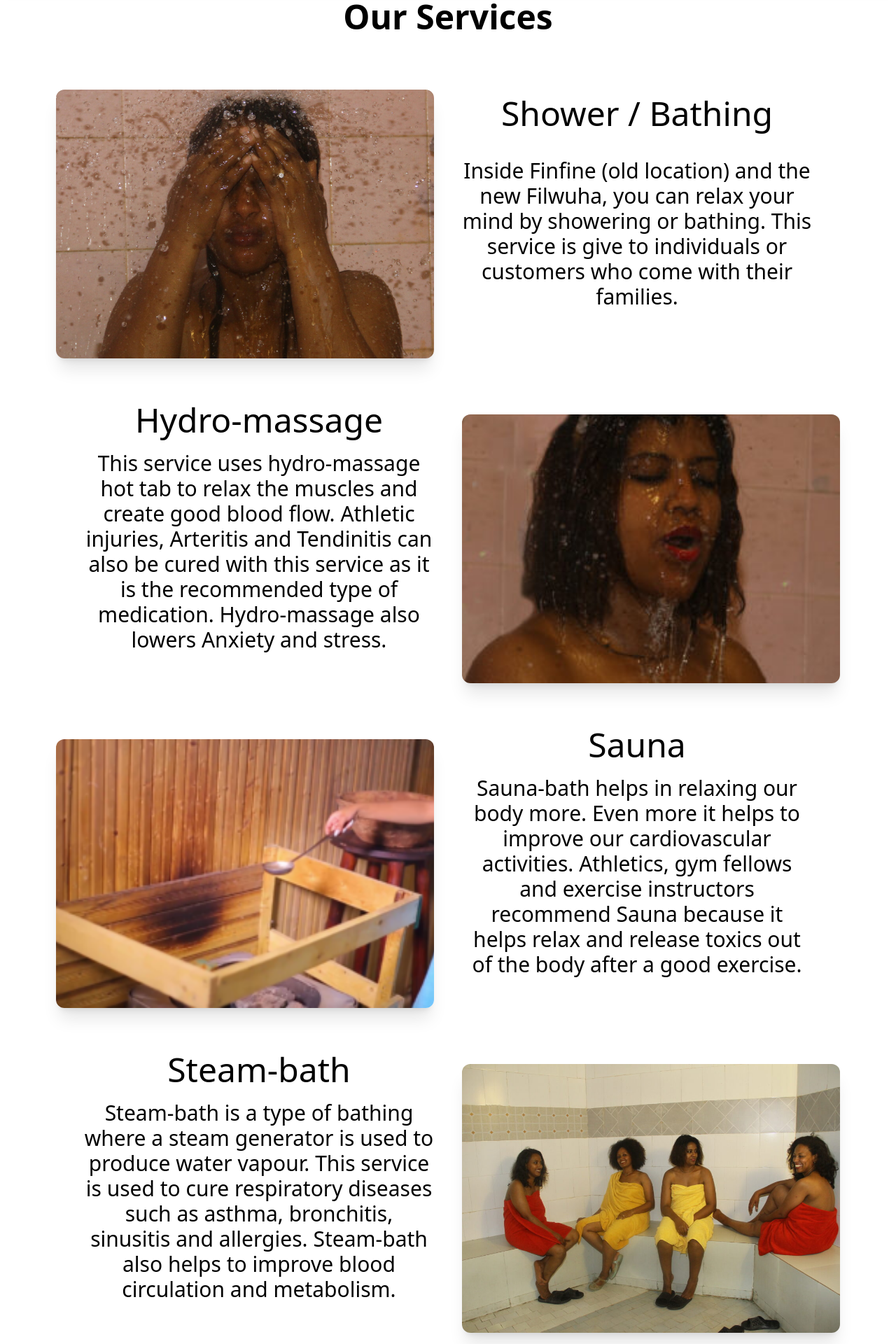
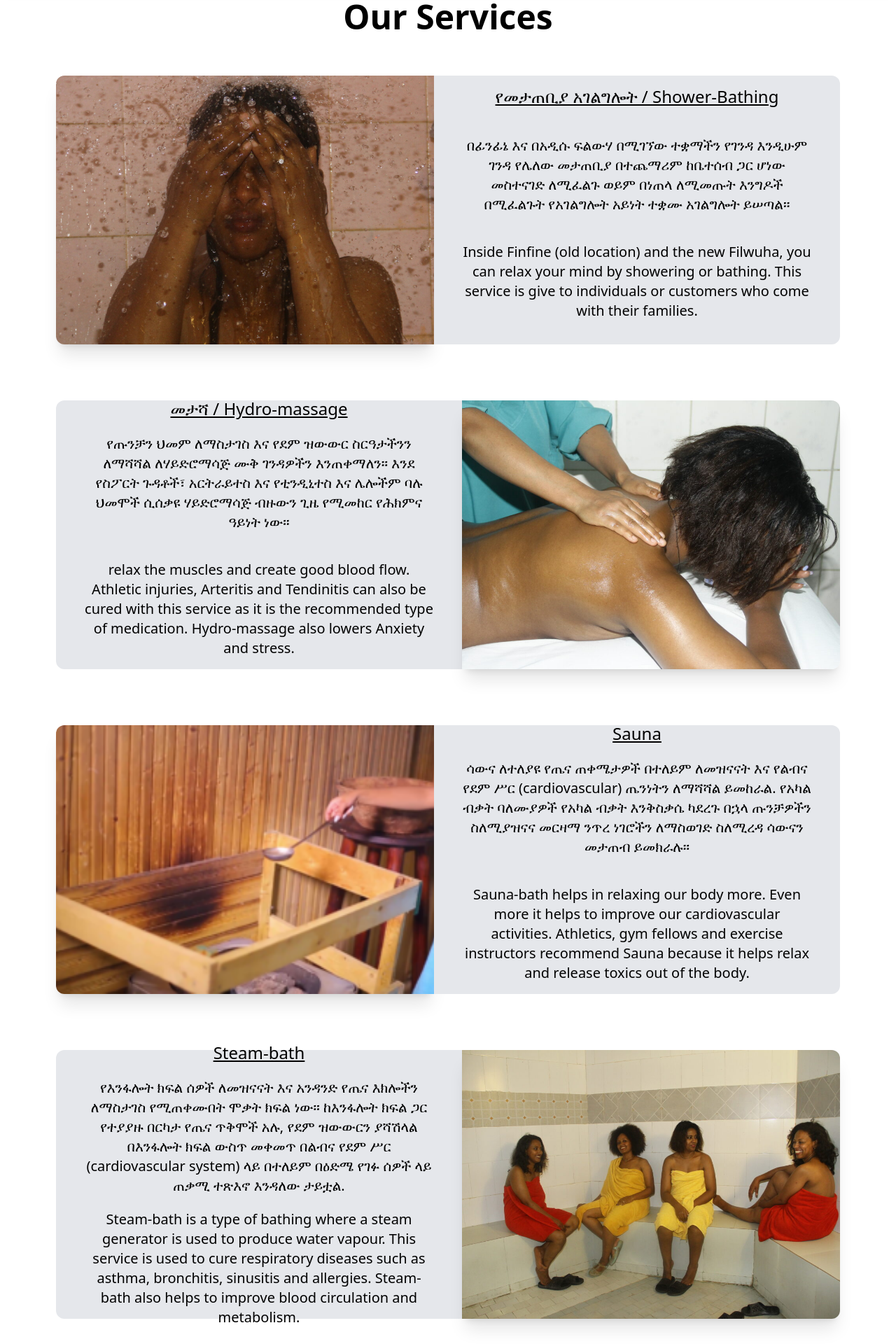
Before and after one commit to zakisu250/filwuha_ms, a React (Create React App) app in the folder frontend/: page /services in a window 1280 px wide. Shown: the part 120-2040 px from the top of the page at 70% size. Built offline with nearby package versions, Linux system fonts and the light colour scheme; the HTML template or start-up script is replaced by a standard one.

Commit message:
added styling for services

```diff
--- a/frontend/src/components/pages/Services.js
+++ b/frontend/src/components/pages/Services.js
@@ -6,65 +6,84 @@ function Services() {
     <div className="flex flex-col justify-center items-center">
       <div className="flex flex-col mt-20">
         <h1 className="text-5xl font-bold text-center mt-10">Our Services</h1>
-        <ul className="mt-10 flex flex-col px-20">
+        <ul className="mt-5 flex flex-col px-20">
           <li className="flex bg-center w-full h-96 mt-10">
-            <span className="w-1/2 flex-1 bg-[url('../../assets/images/shower.jpg')] bg-cover bg-center rounded-xl shadow-xl"></span>
-            <div className="flex flex-col flex-1 justify-center items-center text-center p-5">
-              <h1 className="text-5xl mb-5">Shower / Bathing</h1>
-              <p className="text-3xl p-5">
+            <span className="w-1/2 flex-1 bg-[url('../../assets/images/shower.jpg')] bg-cover bg-center rounded-tl-xl rounded-bl-xl shadow-xl"></span>
+            <div className="flex flex-col flex-1 justify-center items-center text-center p-5 bg-gray-200 rounded-tr-xl rounded-br-xl">
+              <h1 className="text-2xl underline mb-5">
+                የመታጠቢያ አገልግሎት / Shower-Bathing
+              </h1>
+              <p className="text-xl p-5">
+                በፊንፊኔ እና በአዲሱ ፍልውሃ በሚገኘው ተቋማችን የገንዳ እንዲሁም ገንዳ የሌለው መታጠቢያ በተጨማሪም
+                ከቤተሰብ ጋር ሆነው መስተናገድ ለሚፈልጉ ወይም በነጠላ ለሚመጡት እንግዶች በሚፈልጉት የአገልግሎት
+                አይነት ተቋሙ አገልግሎት ይሠጣል፡፡
+              </p>
+              <p className="text-xl p-5">
                 Inside Finfine (old location) and the new Filwuha, you can relax
                 your mind by showering or bathing. This service is give to
                 individuals or customers who come with their families.{' '}
               </p>
-              <p className="text-2xl p-5"></p>
             </div>
           </li>
 
           <li className="flex bg-center w-full h-96 mt-20">
-            <div className="flex flex-col flex-1 justify-center items-center text-center p-5">
-              <h1 className="text-5xl">Hydro-massage</h1>
-              <p className="text-3xl p-5">
-                This service uses hydro-massage hot tab to relax the muscles and
-                create good blood flow. Athletic injuries, Arteritis and
-                Tendinitis can also be cured with this service as it is the
-                recommended type of medication. Hydro-massage also lowers
-                Anxiety and stress.
+            <div className="flex flex-col flex-1 justify-center items-center text-center p-5 bg-gray-200 rounded-tl-xl rounded-bl-xl">
+              <h1 className="text-2xl underline">መታሻ / Hydro-massage</h1>
+              <p className="text-xl p-5">
+                የጡንቻን ህመም ለማስታገስ እና የደም ዝውውር ስርዓታችንን ለማሻሻል ለሃይድሮማሳጅ ሙቅ ገንዳዎችን
+                እንጠቀማለን። እንደ የስፖርት ጉዳቶች፣ አርትራይተስ እና የቲንዲኒተስ እና ሌሎችም ባሉ ህመሞች ሲሰቃዩ
+                ሃይድሮማሳጅ ብዙውን ጊዜ የሚመከር የሕክምና ዓይነት ነው።
+              </p>{' '}
+              <p className="text-xl p-5">
+                relax the muscles and create good blood flow. Athletic injuries,
+                Arteritis and Tendinitis can also be cured with this service as
+                it is the recommended type of medication. Hydro-massage also
+                lowers Anxiety and stress.
               </p>
-              <p className="text-2xl p-5"></p>
             </div>
-            <span className="w-1/2 flex-1 bg-[url('../../assets/images/bath.jpg')] bg-cover bg-center rounded-xl shadow-xl"></span>
+            <span className="w-1/2 flex-1 bg-[url('../../assets/images/hydro-massage.jpg')] bg-cover bg-center rounded-tr-xl rounded-br-xl shadow-xl"></span>
           </li>
 
           <li className="flex bg-center w-full h-96 mt-20">
-            <span className="w-1/2 flex-1 bg-[url('../../assets/images/sauna.png')] bg-cover bg-center rounded-xl shadow-xl"></span>
-            <div className="flex flex-col flex-1 justify-center items-center text-center p-5">
-              <h1 className="text-5xl">Sauna</h1>
-              <p className="text-3xl p-5">
+            <span className="w-1/2 flex-1 bg-[url('../../assets/images/sauna.png')] bg-cover bg-center rounded-tl-xl rounded-bl-xl shadow-xl"></span>
+            <div className="flex flex-col flex-1 justify-center items-center text-center p-5 bg-gray-200 rounded-tr-xl rounded-br-xl">
+              <h1 className="text-2xl underline">Sauna</h1>
+              <p className="text-xl p-5">
+                ሳውና ለተለያዩ የጤና ጠቀሜታዎች በተለይም ለመዝናናት እና የልብና የደም ሥር
+                (cardiovascular) ጤንነትን ለማሻሻል ይመከራል. የአካል ብቃት ባለሙያዎች የአካል ብቃት
+                እንቅስቃሴ ካደረጉ በኋላ ጡንቻዎችን ስለሚያዝናና መርዛማ ንጥረ ነገሮችን ለማስወገድ ስለሚረዳ ሳውናን
+                መታጠብ ይመክራሉ።
+              </p>
+              <p className="text-xl p-5">
                 Sauna-bath helps in relaxing our body more. Even more it helps
                 to improve our cardiovascular activities. Athletics, gym fellows
                 and exercise instructors recommend Sauna because it helps relax
-                and release toxics out of the body after a good exercise.
+                and release toxics out of the body.
               </p>
-              <p className="text-2xl p-5"></p>
             </div>
           </li>
 
           <li className="flex bg-center w-full h-96 mt-20">
-            <div className="flex flex-col flex-1 justify-center items-center text-center p-5">
-              <h1 className="text-5xl">Steam-bath</h1>
-              <p className="text-3xl p-5">
+            <div className="flex flex-col flex-1 justify-center items-center text-center p-5 bg-gray-200 rounded-tl-xl rounded-bl-xl">
+              <h1 className="text-2xl underline">Steam-bath</h1>
+              <p className="text-xl p-5">
+                የእንፋሎት ክፍል ሰዎች ለመዝናናት እና አንዳንድ የጤና እክሎችን ለማስታገስ የሚጠቀሙበት ሞቃት ክፍል
+                ነው። ከእንፋሎት ክፍል ጋር የተያያዙ በርካታ የጤና ጥቅሞች አሉ, የደም ዝውውርን ያሻሽላል በእንፋሎት
+                ክፍል ውስጥ መቀመጥ በልብና የደም ሥር (cardiovascular system) ላይ በተለይም በዕድሜ
+                የገፉ ሰዎች ላይ ጠቃሚ ተጽእኖ እንዳለው ታይቷል.
+              </p>
+              <p className="text-xl px-5">
                 Steam-bath is a type of bathing where a steam generator is used
                 to produce water vapour. This service is used to cure
                 respiratory diseases such as asthma, bronchitis, sinusitis and
                 allergies. Steam-bath also helps to improve blood circulation
                 and metabolism.
               </p>
-              <p className="text-2xl p-5"></p>
             </div>
-            <span className="w-1/2 flex-1 bg-[url('../../assets/images/steam-bath.jpg')] bg-cover bg-center rounded-xl shadow-xl"></span>
+            <span className="w-1/2 flex-1 bg-[url('../../assets/images/steam-bath.jpg')] bg-cover bg-center rounded-tr-xl rounded-br-xl shadow-xl"></span>
           </li>
           <li className="flex flex-1 flex-col justify-center items-center mt-20 bg-accentColor rounded-2xl mb-10 p-5 shadow-lg">
-            <h1 className="text-5xl px-5 py-1">Checkout our packages</h1>
+            <h1 className="text-3xl px-5 py-1">Checkout our packages</h1>
             <div className="flex justify-between w-1/2">
               <Link className="flex flex-col justify-center items-center p-5 bg-gray-200 rounded-xl border mx-5 mt-5 w-full hover:scale-105 hover:text-2xl hover:font-bold transition-all">
                 <h1 className="text-3xl text-center">Sauna-bath package</h1>
```
